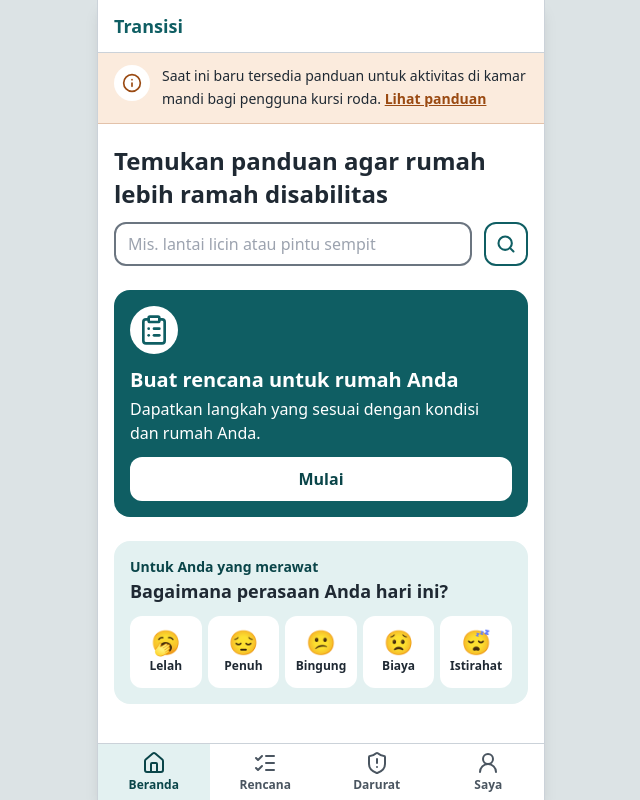
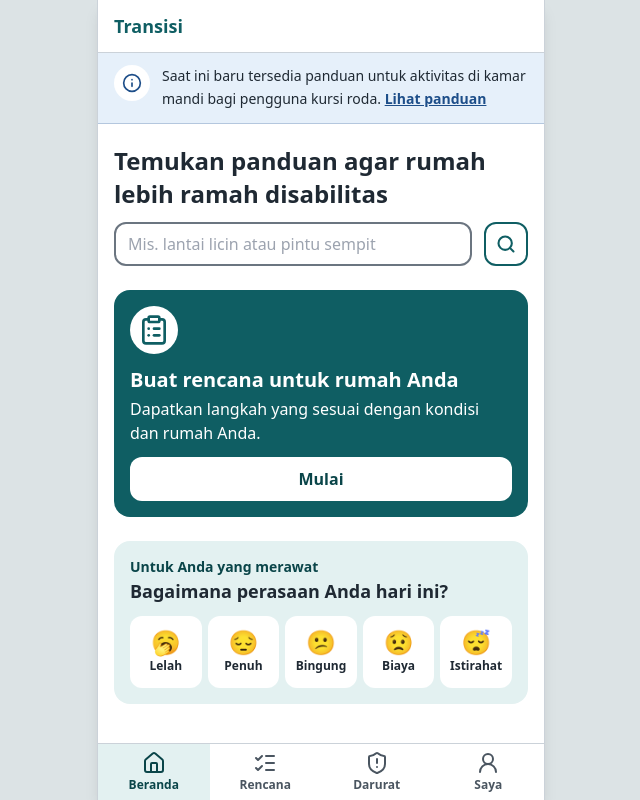
Before and after one commit to titohanafi/transisidnr, a React (Vite) app: page /#/ in a window 1280 px wide. Shown: the whole page, without its empty margins (319-959 px from the left). Built offline with nearby package versions, Linux system fonts and the light colour scheme.

Commit message:
Beranda: banner informasi berwarna biru

```diff
--- a/src/screens/Beranda.tsx
+++ b/src/screens/Beranda.tsx
@@ -20,14 +20,14 @@ export function Beranda() {
     <Halaman judul={app.nama}>
       <h2 className="sr-only">{pilih.judul}</h2>
 
-      <aside className="-mx-4 -mt-5 flex gap-3 border-b border-aksen/25 bg-aksen-muda px-4 py-3">
-        <span className="flex h-9 w-9 shrink-0 items-center justify-center rounded-full bg-white text-aksen">
+      <aside className="-mx-4 -mt-5 flex gap-3 border-b border-info/25 bg-info-muda px-4 py-3">
+        <span className="flex h-9 w-9 shrink-0 items-center justify-center rounded-full bg-white text-info">
           <Info className="h-5 w-5" strokeWidth={2} aria-hidden="true" focusable="false" />
         </span>
         <div className="min-w-0 flex-1">
           <p className="text-sm leading-relaxed text-tinta">
             {pilih.cakupan}{" "}
-            <Link to="/jelajah" className="whitespace-nowrap py-2 font-semibold text-aksen underline">
+            <Link to="/jelajah" className="whitespace-nowrap py-2 font-semibold text-info underline">
               {pilih.semua}
             </Link>
           </p>
--- a/tailwind.config.ts
+++ b/tailwind.config.ts
@@ -14,6 +14,7 @@ export default {
         garisKontrol: "#6B7580", // batas kontrol formulir (kontras ≥ 3:1)
         utama: { DEFAULT: "#0F5E63", gelap: "#0A4549", muda: "#E3F1F1" }, // teal tenang
         aksen: { DEFAULT: "#9A4A12", muda: "#FBEBDD" }, // hangat
+        info: { DEFAULT: "#1D4E89", muda: "#E6F0FA" }, // biru, khusus banner informasi
         draf: { DEFAULT: "#7A4B00", muda: "#FFF1CC" },
         bahaya: "#A32020",
       },
```
Also changed, not shown: 2 other files (tests, documents, lock files or other folders).
